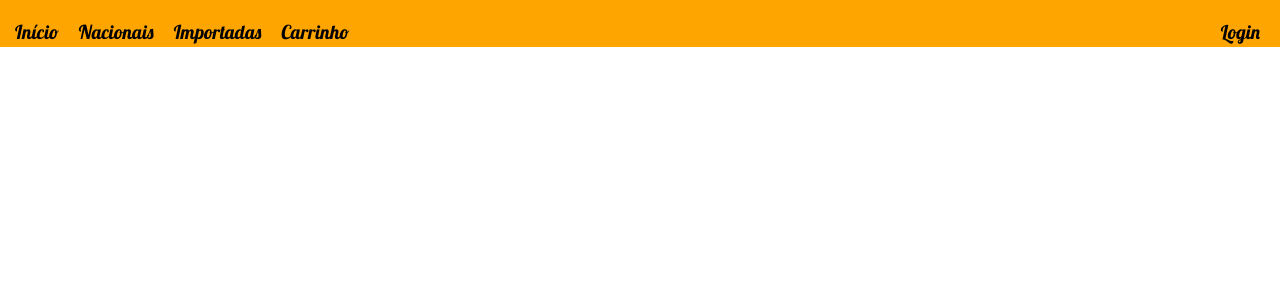
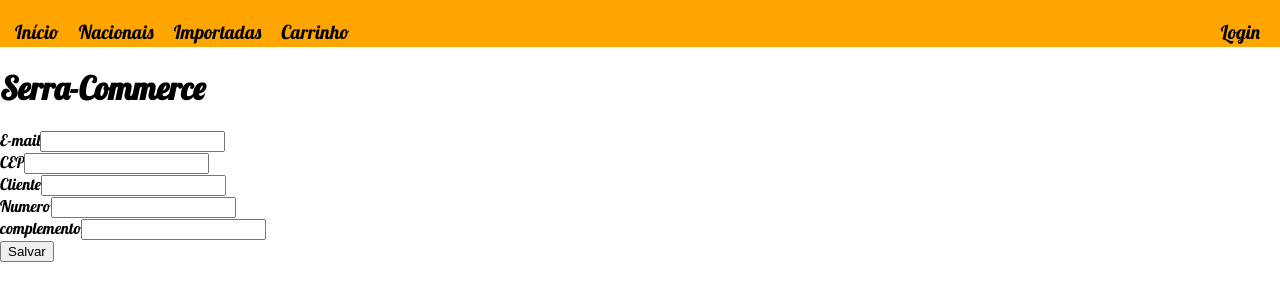
Before and after one commit to RodrigoBR-dev/serratec-ecommerce, a React (Create React App) app: page /cadastro-endereco in a window 1280 px wide. Shown: the top 300 px of the page. Built offline with nearby package versions, Linux system fonts and the light colour scheme.

Commit message:
suba as páginas de endereco

```diff
--- /dev/null
+++ b/src/components/enderecos/EnderecoForm.js
@@ -0,0 +1,69 @@
+import React, {useState} from 'react';
+import axios from 'axios';
+import {useHistory} from 'react-router-dom';
+
+const initialValue = {
+    email: '',
+    cep: '',
+    cliente: '',
+    numero: 0,
+    complemento: '',
+  }
+const  EnderecoForm = () => {
+    const [values, setValues] = useState(initialValue);
+    const history = useHistory();
+
+    function onChange(ev) {
+      const { name, value } = ev.target;
+
+      setValues({ ...values, [name]: value });
+    }
+
+    function onSubmit(ev) {
+      ev.preventDefault();
+        //endereço de onde vou inserir o endereço
+      axios.post('https://serratec.herokuapp.com/enderecos', values)
+      //verificar com o pessoal a URL correta
+        .then((response) => {
+          history.push('/enderecos');
+        });
+    }
+
+    return (
+      <div>
+        <h1>Serra-Commerce</h1>
+
+
+        <form className="form" onSubmit={onSubmit}>
+          <div className="Email">
+            <label htmlFor="email">E-mail</label>
+            <input id="email" name="email" type="email" onChange={onChange} />
+          </div>
+
+          <div className="cep">
+            <label htmlFor="cep">CEP</label>
+            <input id="cep" name="cep" type="text" onChange={onChange} />
+          </div>
+
+          <div className="cliente">
+            <label htmlFor="cliente">Cliente</label>
+            <input id="cliente" name="cliente" type="text" onChange={onChange} />
+          </div>
+          <div className="numero">
+            <label htmlFor="numero">Numero</label>
+            <input id="numero" name="numero" type="number" onChange={onChange} />
+          </div>
+          <div className="complemento">
+            <label htmlFor="complemento">complemento</label>
+            <input id="complemento" name="complemento" type="number" onChange={onChange} />
+          </div>
+          <div>
+            <button type="submit">Salvar</button>
+          </div>
+        </form>
+      </div>
+    )
+  };
+
+
+  export default EnderecoForm;
--- /dev/null
+++ b/src/pages/enderecos/ListaEnderecos.js
@@ -0,0 +1,50 @@
+import React, {useState, useEffect} from 'react';
+import { Link } from 'react-router-dom';
+import axios from 'axios';
+
+const ListaEnderecos = ({endereco}) => (
+
+  <div>
+  <form className="lista-enderecos">
+
+    <div className="endereco-info">
+
+      <label>Nome:{endereco.nome}</label>
+      <label> Cliente:{endereco.cliente} </label>
+      <label> CEP:{endereco.cep} </label>
+      <label> Número:{endereco.numero} </label>
+      <label> Complemento:{endereco.complemento} </label>
+      <button type="submit">Selecionar</button>
+    </div>
+    </form>
+
+</div>
+
+);
+
+const BuscaEndereco = () => {
+  const [enderecos, setEndereco] = useState([]);
+
+
+  useEffect(() => {
+      //local onde vou buscar a lista de endereço
+    axios.get('https://serratec.herokuapp.com/enderecos')
+      .then((response) => {
+        setEndereco(response.data);
+      });
+  }, );
+
+  return (
+    <div className="lista-endereços">
+      <header className="header-endereço">
+        <h1>Endereços Cadastrados</h1>
+        <Link to="/cadastro-endereco">Novo Endereço</Link>
+      </header>
+
+        {/* cada endereço em ListEnderecos criará um card  */}
+      <ListaEnderecos enderecos={enderecos} loading={!enderecos.length} />
+    </div>
+  );
+};
+
+export default BuscaEndereco;
--- /dev/null
+++ b/src/pages/enderecos/PageEnderecos.js
@@ -0,0 +1,12 @@
+import React from 'react';
+import { useParams } from 'react-router';
+import EnderecoForm from '../../components/enderecos/EnderecoForm';
+
+const PageEndereco = () => {
+return (
+    <EnderecoForm />
+);
+
+
+}
+export default PageEndereco;
--- a/src/routes.js
+++ b/src/routes.js
@@ -3,6 +3,8 @@ import {BrowserRouter, Switch, Route} from 'react-router-dom';
 import Home from './pages/home/home';
 import Carrinho from './pages/cart/Carrinho';
 import CadastroClientes from './pages/clientes/cadastroClientes';
+import EnderecoForm from './pages/enderecos/PageEnderecos';
+import ListaEnderecos from './pages/enderecos/ListaEnderecos';
 
 
 const Routes = () => (
@@ -13,9 +15,13 @@ const Routes = () => (
             <Route path="/detalhes/:nome" component= {Details} /> */}
             <Route path="/carrinho" component= {Carrinho} />
             <Route path="/clientes/cadastro" component= {CadastroClientes} />
+            <Route path="/enderecos" component= {ListaEnderecos} />
+            <Route path="/cadastro-endereco" component= {EnderecoForm} />
+
             {/* <Route path="/detalhes/:nome" component= {Details} /> */}
             {/* <Route path="/carrinho" component= {Cart} /> */}
             {/* <Route path="/produto/cadastro" component= {ProductRegister} /> */}
+
         </Switch>
     </BrowserRouter>
 );
```
